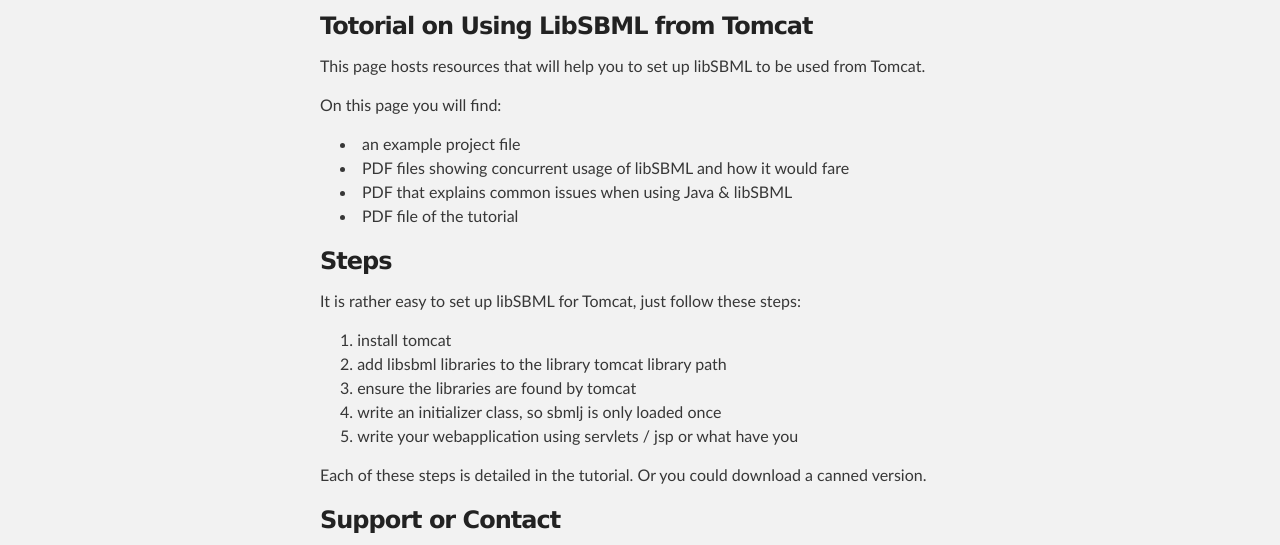
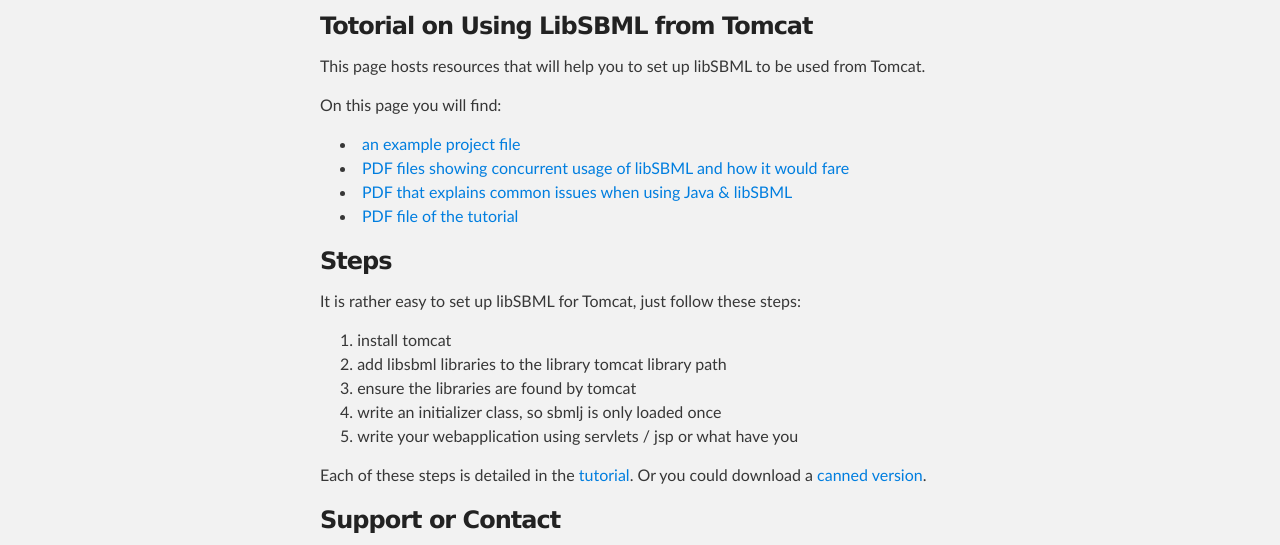
Before and after one commit to fbergmann/libsbml-tomcat-tutorial, a plain HTML site: page index.html in a window 1280 px wide. Shown: the part 252-797 px from the top of the page. Drawn offline with Linux system fonts and the light colour scheme.

Commit message:
added links

```diff
--- a/index.html
+++ b/index.html
@@ -38,10 +38,10 @@
 <p>On this page you will find: </p>
 
 <ul>
-<li>an example project file</li>
-<li>PDF files showing concurrent usage of libSBML and how it would fare</li>
-<li>PDF that explains common issues when using Java &amp; libSBML</li>
-<li>PDF file of the tutorial</li>
+<li><a href="https://github.com/downloads/fbergmann/libsbml-tomcat-tutorial/apache-tomcat-7.0.5-with-libsbml-osx.tar.gz"> an example project file</a></li>
+<li><a href="https://github.com/downloads/fbergmann/libsbml-tomcat-tutorial/2012-10-22_-_LibSBMLTomcatConcurrent.pdf">PDF files showing concurrent usage of libSBML and how it would fare</a></li>
+<li><a href="https://github.com/downloads/fbergmann/libsbml-tomcat-tutorial/2012-10-22_-_LibSBMLJavaBindingsAndJVMCrashes.pdf">PDF that explains common issues when using Java &amp; libSBML</a></li>
+<li><a href="https://github.com/downloads/fbergmann/libsbml-tomcat-tutorial/2012-10-22_-_LibSBML_-_Tomcat.pdf">PDF file of the tutorial</a></li>
 </ul><h3>Steps</h3>
 
 <p>It is rather easy to set up libSBML for Tomcat, just follow these steps: </p>
@@ -52,7 +52,7 @@
 <li>ensure the libraries are found by tomcat</li>
 <li>write an initializer class, so sbmlj is only loaded once</li>
 <li>write your webapplication using servlets / jsp or what have you</li>
-</ol><p>Each of these steps is detailed in the tutorial. Or you could download a canned version. </p>
+</ol><p>Each of these steps is detailed in the <a href="https://github.com/downloads/fbergmann/libsbml-tomcat-tutorial/2012-10-22_-_LibSBML_-_Tomcat.pdf">tutorial</a>. Or you could download a <a href="https://github.com/downloads/fbergmann/libsbml-tomcat-tutorial/apache-tomcat-7.0.5-with-libsbml-osx.tar.gz">canned version</a>. </p>
 
 <h3>Support or Contact</h3>
 
```
